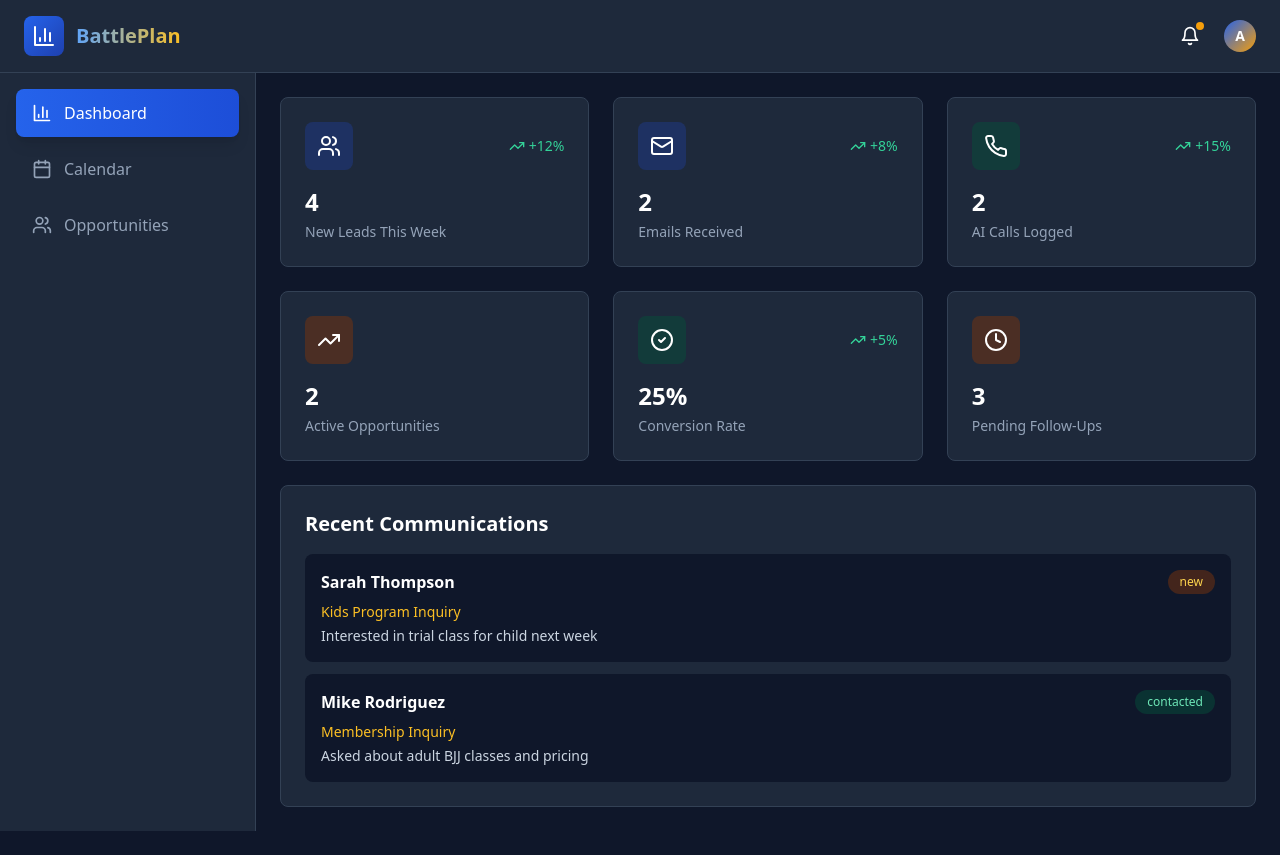
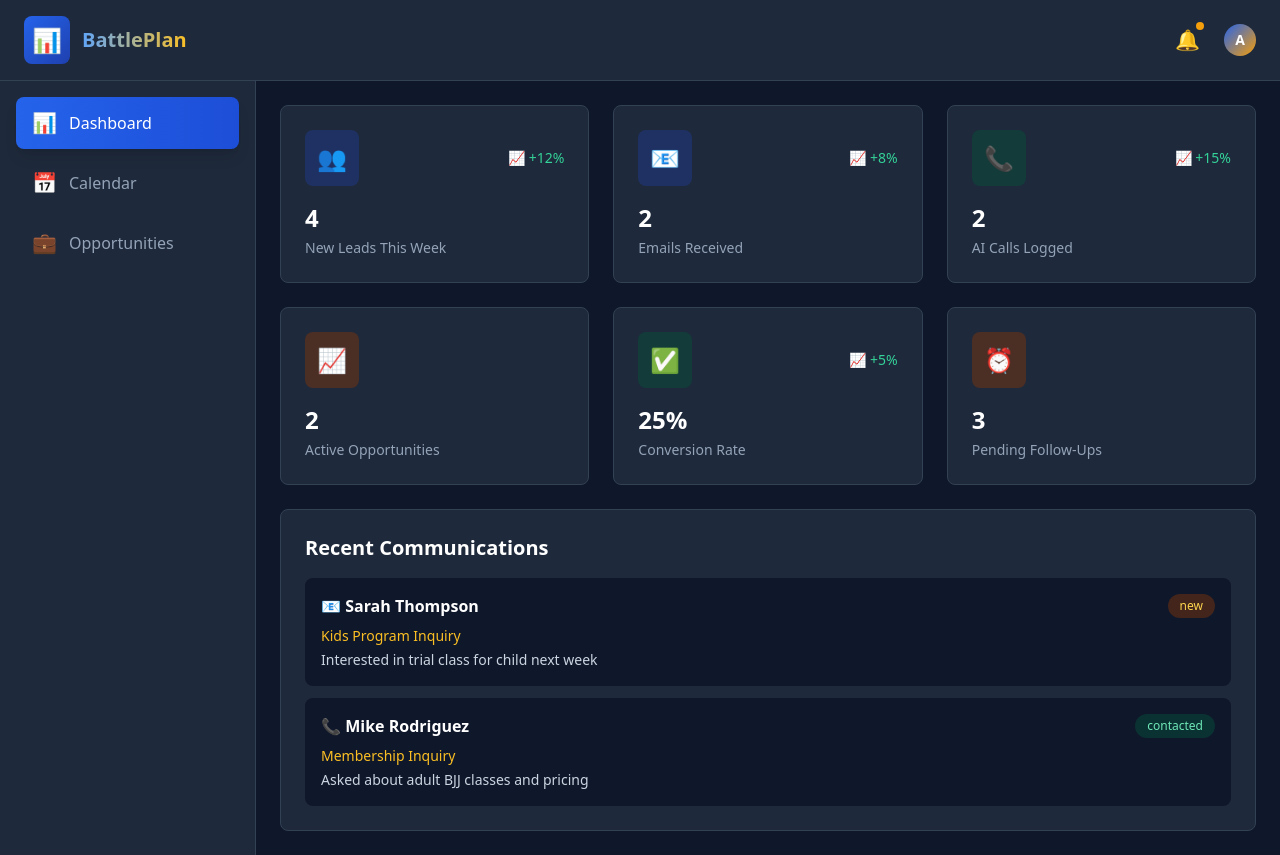
Before and after one commit to battleplanconsult/battleplan-dashboard-v2, a Next.js app: page / in a window 1280 px wide. Before the commit the page ends 831 px from the top, so only its background shows below. Built offline with nearby package versions, Linux system fonts and the light colour scheme.

Commit message:
Update page.js

```diff
--- a/app/page.js
+++ b/app/page.js
@@ -1,6 +1,5 @@
 'use client'
-import React, { useState, useMemo } from 'react';
-import { BarChart3, Mail, Phone, Users, TrendingUp, Calendar, Bell, Search, Plus, ChevronRight, MessageSquare, CheckCircle2, Clock, ChevronLeft } from 'lucide-react';
+import React, { useState } from 'react';
 
 const mockCommunications = [
   {
@@ -8,10 +7,8 @@ const mockCommunications = [
     type: 'email',
     senderName: 'Sarah Thompson',
     senderEmail: 'sarah.thompson@email.com',
-    phone: '555-0123',
     intent: 'Kids Program Inquiry',
     summary: 'Interested in trial class for child next week',
-    messageText: "Hi, I'm interested in trying a class for my son. Do you have openings next week?",
     status: 'new',
     timestamp: new Date('2025-10-16T14:30:00'),
   },
@@ -20,10 +17,8 @@ const mockCommunications = [
     type: 'call',
     senderName: 'Mike Rodriguez',
     senderEmail: 'mike.r@email.com',
-    phone: '555-0456',
     intent: 'Membership Inquiry',
     summary: 'Asked about adult BJJ classes and pricing',
-    messageText: 'Called to inquire about Brazilian Jiu-Jitsu classes for beginners.',
     status: 'contacted',
     timestamp: new Date('2025-10-16T10:15:00'),
   },
@@ -34,58 +29,31 @@ const mockOpportunities = [
     id: 1,
     leadName: 'Sarah Thompson',
     contactInfo: 'sarah.thompson@email.com | 555-0123',
-    source: 'email',
     stage: 'new',
     intent: 'Kids Program Inquiry',
     notes: 'Interested in trial class for child',
-    assignedTo: 'Staff Member',
     value: 150
   },
   {
     id: 2,
     leadName: 'Mike Rodriguez',
     contactInfo: 'mike.r@email.com | 555-0456',
-    source: 'call',
     stage: 'trial',
     intent: 'Membership Inquiry',
     notes: 'Trial scheduled for Oct 18th',
-    assignedTo: 'Staff Member',
     value: 200
   },
 ];
 
 const mockCalendarEvents = [
-  {
-    id: 1,
-    title: 'Sarah Thompson - Trial Class',
-    type: 'booking',
-    date: new Date('2025-10-18T10:00:00'),
-    duration: 60,
-    description: 'Kids program trial class'
-  },
-  {
-    id: 2,
-    title: 'Mike Rodriguez - Trial Session',
-    type: 'booking',
-    date: new Date('2025-10-18T14:00:00'),
-    duration: 60,
-    description: 'Adult BJJ trial'
-  },
+  { id: 1, title: 'Sarah Thompson - Trial Class', date: new Date('2025-10-18T10:00:00'), description: 'Kids program trial' },
+  { id: 2, title: 'Mike Rodriguez - Trial Session', date: new Date('2025-10-18T14:00:00'), description: 'Adult BJJ trial' },
 ];
 
 export default function Dashboard() {
   const [activeTab, setActiveTab] = useState('dashboard');
   const [currentDate] = useState(new Date(2025, 9, 17));
   const [selectedEvent, setSelectedEvent] = useState(null);
-
-  const stats = {
-    newLeads: 4,
-    emailCount: 2,
-    callCount: 2,
-    activeOpps: 2,
-    conversionRate: 25.0,
-    pendingTasks: 3
-  };
 
   const getDaysInMonth = (date) => {
     const year = date.getFullYear();
@@ -104,18 +72,11 @@ export default function Dashboard() {
     });
   };
 
-  const StatCard = ({ icon: Icon, label, value, color, trend }) => (
+  const StatCard = ({ icon, label, value, color, trend }) => (
     <div className="bg-slate-800 rounded-lg p-6 border border-slate-700 hover:border-blue-500 transition-all">
       <div className="flex items-center justify-between mb-4">
-        <div className={`p-3 rounded-lg ${color}`}>
-          <Icon className="w-6 h-6" />
-        </div>
-        {trend && (
-          <span className="text-emerald-400 text-sm flex items-center">
-            <TrendingUp className="w-4 h-4 mr-1" />
-            {trend}
-          </span>
-        )}
+        <div className={`p-3 rounded-lg text-2xl ${color}`}>{icon}</div>
+        {trend && <span className="text-emerald-400 text-sm">📈 {trend}</span>}
       </div>
       <div className="text-2xl font-bold text-white mb-1">{value}</div>
       <div className="text-slate-400 text-sm">{label}</div>
@@ -136,21 +97,12 @@ export default function Dashboard() {
       const isToday = date.toDateString() === new Date(2025, 9, 17).toDateString();
 
       days.push(
-        <div
-          key={day}
-          className={`min-h-[120px] bg-slate-800 border border-slate-700 p-2 hover:border-blue-500 transition-all ${isToday ? 'ring-2 ring-blue-500' : ''}`}
-        >
-          <div className={`text-sm font-semibold mb-2 ${isToday ? 'text-blue-400' : 'text-slate-300'}`}>
-            {day}
-          </div>
+        <div key={day} className={`min-h-[120px] bg-slate-800 border border-slate-700 p-2 hover:border-blue-500 transition-all ${isToday ? 'ring-2 ring-blue-500' : ''}`}>
+          <div className={`text-sm font-semibold mb-2 ${isToday ? 'text-blue-400' : 'text-slate-300'}`}>{day}</div>
           <div className="space-y-1">
             {events.map(event => (
-              <div
-                key={event.id}
-                onClick={() => setSelectedEvent(event)}
-                className="text-xs p-1 rounded cursor-pointer truncate bg-blue-900/50 text-blue-300 hover:bg-blue-900"
-              >
-                {new Date(event.date).toLocaleTimeString('en-US', { hour: 'numeric', minute: '2-digit' })} {event.title}
+              <div key={event.id} onClick={() => setSelectedEvent(event)} className="text-xs p-1 rounded cursor-pointer truncate bg-blue-900/50 text-blue-300 hover:bg-blue-900">
+                📅 {new Date(event.date).toLocaleTimeString('en-US', { hour: 'numeric', minute: '2-digit' })} {event.title}
               </div>
             ))}
           </div>
@@ -161,9 +113,7 @@ export default function Dashboard() {
     return (
       <div className="grid grid-cols-7 gap-px bg-slate-700">
         {['Sun', 'Mon', 'Tue', 'Wed', 'Thu', 'Fri', 'Sat'].map(day => (
-          <div key={day} className="bg-slate-800 p-3 text-center text-sm font-semibold text-slate-300 border border-slate-700">
-            {day}
-          </div>
+          <div key={day} className="bg-slate-800 p-3 text-center text-sm font-semibold text-slate-300 border border-slate-700">{day}</div>
         ))}
         {days}
       </div>
@@ -176,12 +126,12 @@ export default function Dashboard() {
         return (
           <div className="space-y-6">
             <div className="grid grid-cols-1 md:grid-cols-2 lg:grid-cols-3 gap-6">
-              <StatCard icon={Users} label="New Leads This Week" value={stats.newLeads} color="bg-blue-900/50" trend="+12%" />
-              <StatCard icon={Mail} label="Emails Received" value={stats.emailCount} color="bg-blue-900/50" trend="+8%" />
-              <StatCard icon={Phone} label="AI Calls Logged" value={stats.callCount} color="bg-emerald-900/50" trend="+15%" />
-              <StatCard icon={TrendingUp} label="Active Opportunities" value={stats.activeOpps} color="bg-amber-900/50" />
-              <StatCard icon={CheckCircle2} label="Conversion Rate" value={`${stats.conversionRate}%`} color="bg-emerald-900/50" trend="+5%" />
-              <StatCard icon={Clock} label="Pending Follow-Ups" value={stats.pendingTasks} color="bg-amber-900/50" />
+              <StatCard icon="👥" label="New Leads This Week" value={4} color="bg-blue-900/50" trend="+12%" />
+              <StatCard icon="📧" label="Emails Received" value={2} color="bg-blue-900/50" trend="+8%" />
+              <StatCard icon="📞" label="AI Calls Logged" value={2} color="bg-emerald-900/50" trend="+15%" />
+              <StatCard icon="📈" label="Active Opportunities" value={2} color="bg-amber-900/50" />
+              <StatCard icon="✅" label="Conversion Rate" value="25%" color="bg-emerald-900/50" trend="+5%" />
+              <StatCard icon="⏰" label="Pending Follow-Ups" value={3} color="bg-amber-900/50" />
             </div>
 
             <div className="bg-slate-800 rounded-lg p-6 border border-slate-700">
@@ -190,10 +140,8 @@ export default function Dashboard() {
                 {mockCommunications.map(comm => (
                   <div key={comm.id} className="bg-slate-900 rounded-lg p-4">
                     <div className="flex items-center justify-between mb-2">
-                      <h3 className="text-white font-semibold">{comm.senderName}</h3>
-                      <span className={`px-3 py-1 rounded-full text-xs ${
-                        comm.status === 'new' ? 'bg-amber-900/50 text-amber-300' : 'bg-emerald-900/50 text-emerald-300'
-                      }`}>
+                      <h3 className="text-white font-semibold">{comm.type === 'email' ? '📧' : '📞'} {comm.senderName}</h3>
+                      <span className={`px-3 py-1 rounded-full text-xs ${comm.status === 'new' ? 'bg-amber-900/50 text-amber-300' : 'bg-emerald-900/50 text-emerald-300'}`}>
                         {comm.status}
                       </span>
                     </div>
@@ -210,11 +158,8 @@ export default function Dashboard() {
         return (
           <div className="space-y-6">
             <div className="flex items-center justify-between">
-              <h1 className="text-2xl font-bold text-white">Calendar</h1>
-              <button className="bg-blue-600 hover:bg-blue-700 text-white px-4 py-2 rounded-lg flex items-center gap-2">
-                <Plus className="w-4 h-4" />
-                New Event
-              </button>
+              <h1 className="text-2xl font-bold text-white">📅 Calendar</h1>
+              <button className="bg-blue-600 hover:bg-blue-700 text-white px-4 py-2 rounded-lg">➕ New Event</button>
             </div>
             <CalendarMonthView />
 
@@ -236,9 +181,7 @@ export default function Dashboard() {
                       <p className="text-slate-300">{selectedEvent.description}</p>
                     </div>
                   </div>
-                  <button onClick={() => setSelectedEvent(null)} className="mt-4 w-full bg-blue-600 hover:bg-blue-700 text-white px-4 py-2 rounded-lg">
-                    Close
-                  </button>
+                  <button onClick={() => setSelectedEvent(null)} className="mt-4 w-full bg-blue-600 hover:bg-blue-700 text-white px-4 py-2 rounded-lg">Close</button>
                 </div>
               </div>
             )}
@@ -248,18 +191,16 @@ export default function Dashboard() {
       case 'opportunities':
         return (
           <div className="space-y-6">
-            <h1 className="text-2xl font-bold text-white">Opportunities</h1>
+            <h1 className="text-2xl font-bold text-white">💼 Opportunities</h1>
             <div className="grid grid-cols-1 md:grid-cols-2 gap-4">
               {mockOpportunities.map(opp => (
-                <div key={opp.id} className="bg-slate-800 rounded-lg p-6 border border-slate-700">
-                  <h3 className="text-white font-semibold text-lg mb-2">{opp.leadName}</h3>
+                <div key={opp.id} className="bg-slate-800 rounded-lg p-6 border border-slate-700 hover:border-blue-500 transition-all">
+                  <h3 className="text-white font-semibold text-lg mb-2">👤 {opp.leadName}</h3>
                   <p className="text-amber-400 text-sm mb-2">{opp.intent}</p>
                   <p className="text-slate-300 text-sm mb-3">{opp.notes}</p>
                   <div className="flex justify-between items-center">
-                    <span className="text-slate-400 text-sm">${opp.value}</span>
-                    <span className={`px-3 py-1 rounded text-xs ${
-                      opp.stage === 'new' ? 'bg-blue-900/50 text-blue-300' : 'bg-emerald-900/50 text-emerald-300'
-                    }`}>
+                    <span className="text-slate-400 text-sm">💰 ${opp.value}</span>
+                    <span className={`px-3 py-1 rounded text-xs ${opp.stage === 'new' ? 'bg-blue-900/50 text-blue-300' : 'bg-emerald-900/50 text-emerald-300'}`}>
                       {opp.stage}
                     </span>
                   </div>
@@ -279,16 +220,11 @@ export default function Dashboard() {
       <div className="bg-slate-800 border-b border-slate-700 px-6 py-4">
         <div className="flex items-center justify-between">
           <div className="flex items-center gap-3">
-            <div className="bg-gradient-to-br from-blue-600 to-blue-800 p-2 rounded-lg">
-              <BarChart3 className="w-6 h-6" />
-            </div>
+            <div className="bg-gradient-to-br from-blue-600 to-blue-800 p-2 rounded-lg text-2xl">📊</div>
             <h1 className="text-xl font-bold bg-gradient-to-r from-blue-400 to-amber-400 bg-clip-text text-transparent">BattlePlan</h1>
           </div>
           <div className="flex items-center gap-4">
-            <button className="relative p-2 hover:bg-slate-700 rounded-lg">
-              <Bell className="w-5 h-5" />
-              <span className="absolute top-1 right-1 w-2 h-2 bg-amber-500 rounded-full" />
-            </button>
+            <button className="relative p-2 hover:bg-slate-700 rounded-lg text-xl">🔔<span className="absolute top-1 right-1 w-2 h-2 bg-amber-500 rounded-full" /></button>
             <div className="w-8 h-8 bg-gradient-to-br from-blue-600 to-amber-500 rounded-full flex items-center justify-center">
               <span className="text-sm font-semibold">A</span>
             </div>
@@ -300,29 +236,25 @@ export default function Dashboard() {
         <div className="w-64 bg-slate-800 border-r border-slate-700 min-h-[calc(100vh-73px)] p-4">
           <nav className="space-y-2">
             {[
-              { id: 'dashboard', icon: BarChart3, label: 'Dashboard' },
-              { id: 'calendar', icon: Calendar, label: 'Calendar' },
-              { id: 'opportunities', icon: Users, label: 'Opportunities' }
+              { id: 'dashboard', icon: '📊', label: 'Dashboard' },
+              { id: 'calendar', icon: '📅', label: 'Calendar' },
+              { id: 'opportunities', icon: '💼', label: 'Opportunities' }
             ].map(item => (
               <button
                 key={item.id}
                 onClick={() => setActiveTab(item.id)}
                 className={`w-full flex items-center gap-3 px-4 py-3 rounded-lg transition-all ${
-                  activeTab === item.id
-                    ? 'bg-gradient-to-r from-blue-600 to-blue-700 text-white shadow-lg'
-                    : 'text-slate-400 hover:bg-slate-700 hover:text-white'
+                  activeTab === item.id ? 'bg-gradient-to-r from-blue-600 to-blue-700 text-white shadow-lg' : 'text-slate-400 hover:bg-slate-700 hover:text-white'
                 }`}
               >
-                <item.icon className="w-5 h-5" />
+                <span className="text-xl">{item.icon}</span>
                 <span className="font-medium">{item.label}</span>
               </button>
             ))}
           </nav>
         </div>
 
-        <div className="flex-1 p-6">
-          {renderContent()}
-        </div>
+        <div className="flex-1 p-6">{renderContent()}</div>
       </div>
     </div>
   );
```
